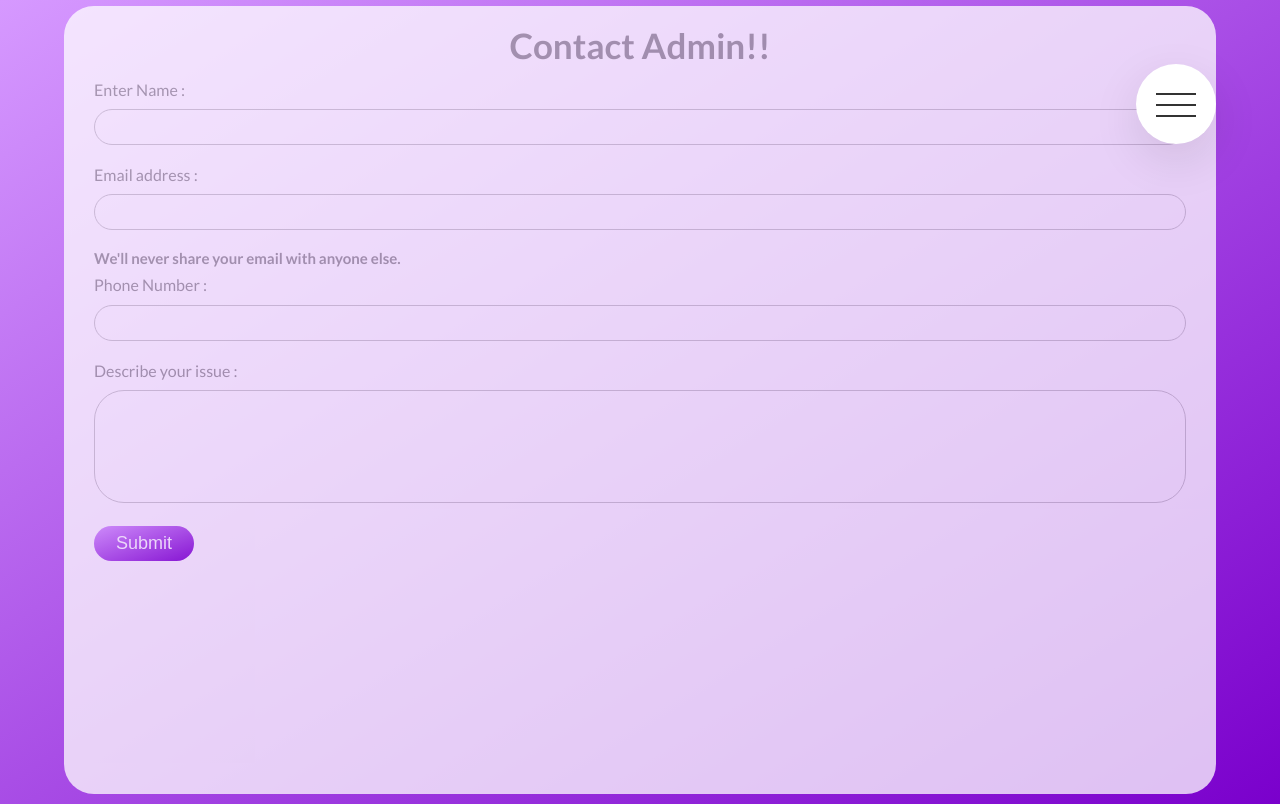
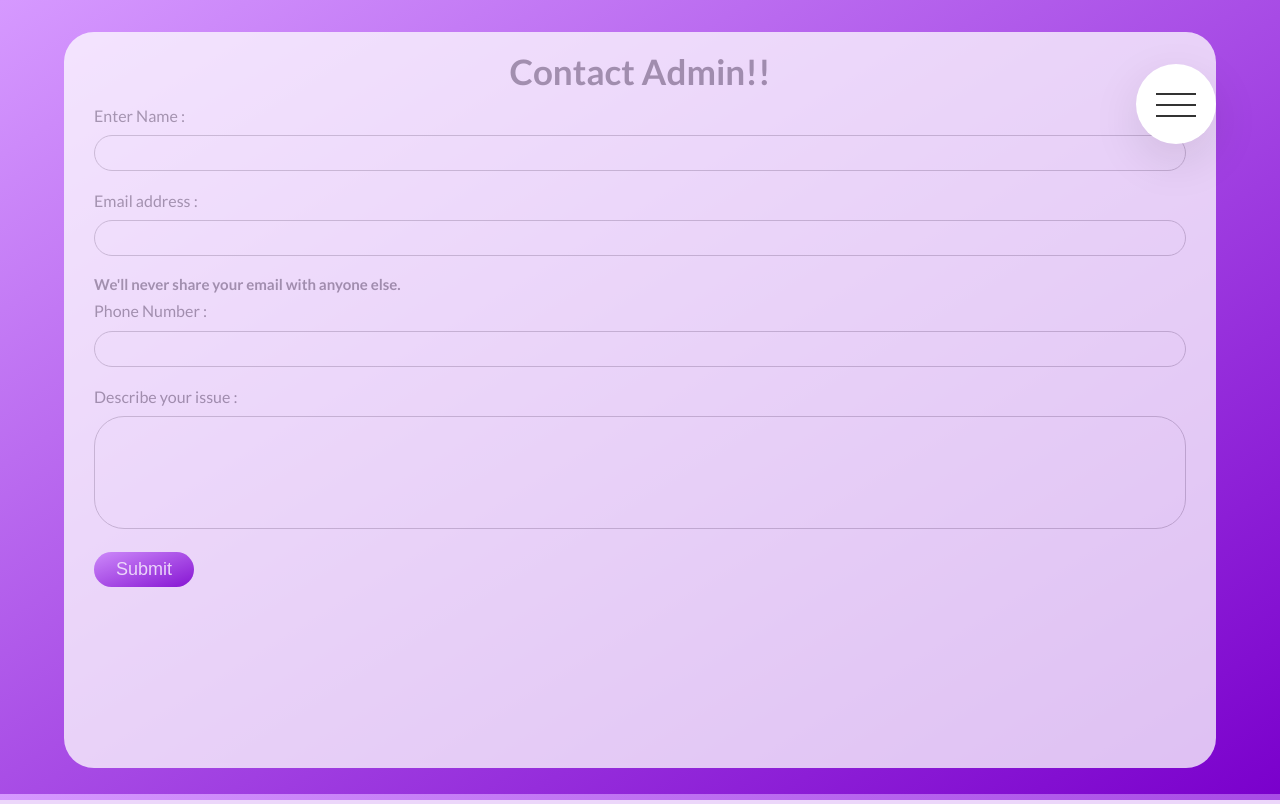
Before and after one commit to Omsinha017/MINOR-PROJECT, a Django app: page /contact in a window 1280 px wide. Run offline with Django 3.2, Linux system fonts and the light colour scheme; style sheets or scripts are compiled from the project's sources; some libraries are stand-ins or nearby versions.

Commit message:
final check

```diff
--- a/Home/templates/Home/contact.html
+++ b/Home/templates/Home/contact.html
@@ -22,12 +22,12 @@ textarea{
 
 body{
     background-image: linear-gradient(to right bottom,#d699ff,#7a00cc);
-    height: 98.5vh;
+    height: 97.2vh;
 }
 
 .contactbox{
     width: 90%;
-    height: 98.5%;
+    height: 92vh;
     box-shadow: 0 3rem 6rem rgba(#000,.7);
     opacity: .75;
     background: white;
@@ -44,16 +44,10 @@ body{
     border-radius: 30px;
 }
 
-.contactbox__content {
-       height: 100%;
-       width: 100%;
-       object-fit:cover;
-   }
-
-   @media screen and (max-width: 300px) {
+   @media only screen and (max-width: 300px) {
   .contactbox{
       width: 70%;
-      height: 100%;
+      height: 50vh;
   }
   input[type=text],input[type="email"],input[type="tel"], textarea {
     padding: 4px;
@@ -61,17 +55,16 @@ body{
     margin-bottom: 7px;
   }
 }
-@media screen and (max-width: 600px) {
+@media only screen and (max-width: 600px) {
   .contactbox{
       width: 80%;
-      height: 90%;
+      height: 50vh;
   }
   input[type=text],input[type="email"],input[type="tel"], textarea {
     padding: 4px;
     margin-top: 2px;
     margin-bottom: 7px;
   }
-
 }
 
 
@@ -111,7 +104,6 @@ h3{
 {% block content %}
 
 <div class="contactbox">
-  <div class="contactbox__content">
 <h3>Contact Admin!!</h3>
 <form method="POST">
 {% csrf_token %}
@@ -131,6 +123,5 @@ h3{
   <button type="submit">Submit</button>
 </form>
 </div>
-</div>
 
 {% endblock content %}
--- a/Home/templates/Home/search.html
+++ b/Home/templates/Home/search.html
@@ -13,12 +13,12 @@
    <p>No search results</p>
     Your search query : <b>{{query}}</b> did not match any documents. <br>
     Suggestions:
-    <ul>
+    <ul style="list-style: none;">
     <li>Make sure that all words are spelled correctly.</li>
     <li>Try more general keywords.</li>
    <li> Try fewer keywords.</li>
    <li> Try different keywords.</li>
-    </ul>
+</ul>
 </div>
     {% endif %}
 
--- a/Home/templates/Home/search_home.html
+++ b/Home/templates/Home/search_home.html
@@ -43,7 +43,7 @@ form.example::after {
       <a href="{% url 'Home:search_home' %}" id="site_logo"></a><img src="/static/img/Logo.svg" alt="Logo" style="height:170px;"></a>
   </div></div>
 
-    <form action="/search" class="example" style="margin:auto;max-width:300px;padding-bottom: 313px;">
+    <form action="/search" class="example" style="margin:auto;max-width:300px;padding-bottom: 143px;">
       <input type="search" placeholder="Search..." aria-label="Search" name="query" id="query">
       <button type="submit"><i class="fa fa-search"></i></button>
     </form>
--- a/posts/templates/posts/post_create_form.html
+++ b/posts/templates/posts/post_create_form.html
@@ -3,12 +3,12 @@
 <style>
     body{
     background-image: linear-gradient(to right bottom,#d699ff,#7a00cc);
-    height: 100vh;
+    height: 97.2vh;
 }
 
 .createbox{
     width: 500px;
-    height: 550px;
+    height: 80vh;
     box-shadow: 0 3rem 6rem rgba(#000,.7);
     opacity: .75;
     background: white;
@@ -81,6 +81,7 @@ textarea {
   background: transparent;
   margin-top: 3px;
   margin-bottom: 8px;
+  padding: 8px;
   resize: vertical;
   border-bottom: 2px solid #999;
   outline:#999;
--- a/static/sass/base/_typography.scss
+++ b/static/sass/base/_typography.scss
@@ -24,7 +24,7 @@ body{
 
     @include respond(phone){
       letter-spacing: 0rem;
-        font-size: 2rem;
+      font-size: 3rem;
     }
   }
 
@@ -40,6 +40,7 @@ body{
 
    @include respond(phone){
     letter-spacing: 0rem;
+    font-size: 1.5rem;
   }
 }
 }
--- a/static/sass/layouts/_navigation.scss
+++ b/static/sass/layouts/_navigation.scss
@@ -80,6 +80,14 @@
             background-size: 230%;
             transition: all .4s;
 
+
+          @include respond(tab-port){
+        font-size: 2rem;
+    }
+        @include respond(phone){
+        font-size: 2rem;
+    }
+
             span{
                 margin-right: 1.5rem;
                 display: inline-block;
```
Also changed, not shown: Home/templates/Home/about.html (+4 -4 lines), static/img/deepa.jpeg (deleted), static/img/deepa2.jpeg (added), static/img/om.jpeg (deleted), static/img/om8.jpeg (added). Lines whose indentation alone changed are shown as unchanged.
